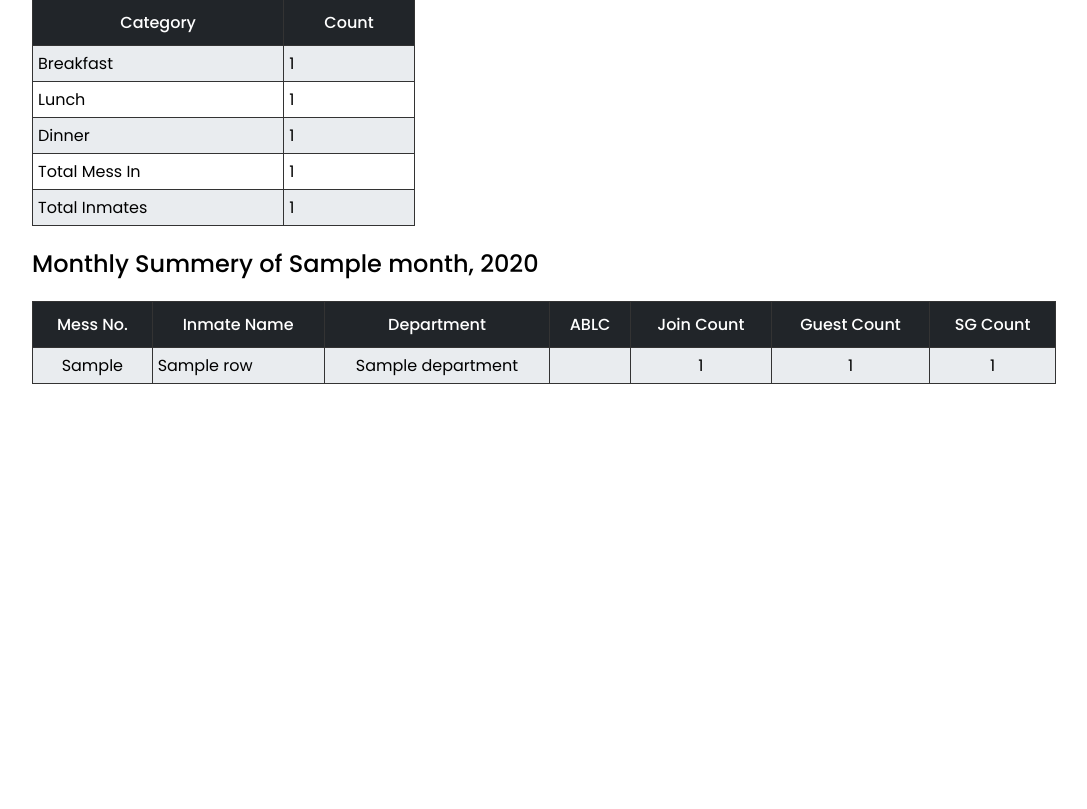
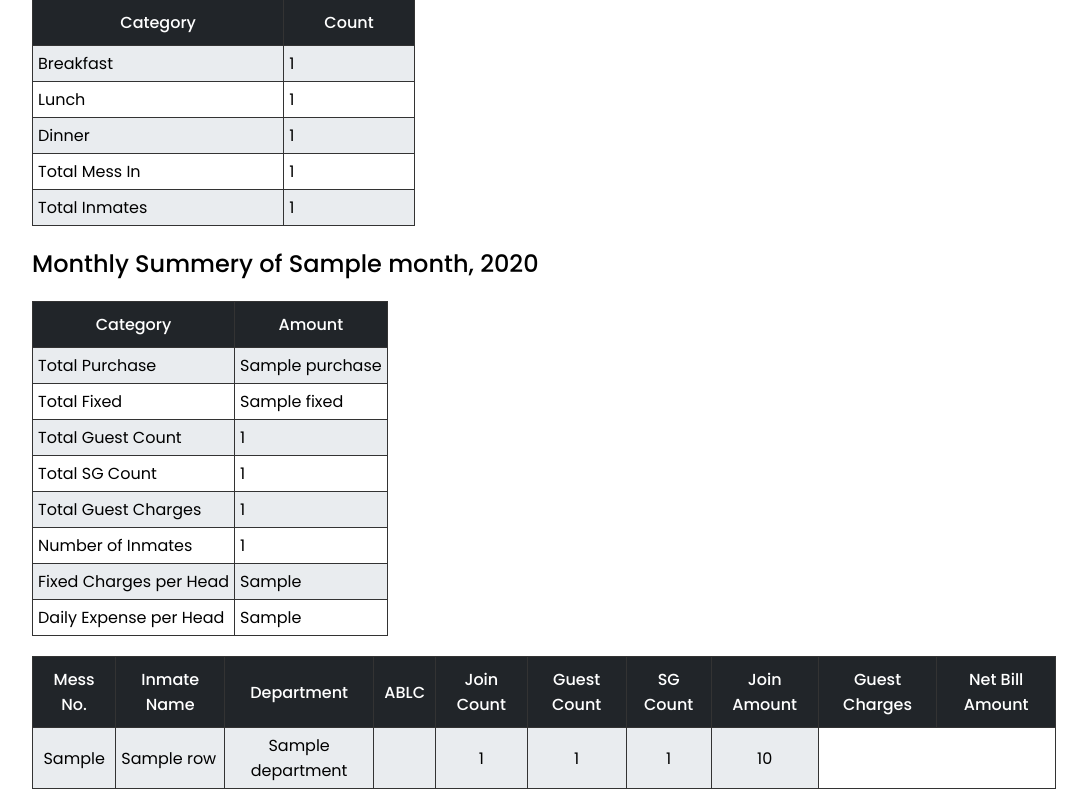
Before and after one commit to devadathsreelayam/mess_app_functional, a Flask app: template templates/summery.html in a window 1280 px wide. Shown: the part 252-1061 px from the top of the page, without its empty margins (96-1183 px from the left). Before the commit the page ends 636 px from the top, so only its background shows below. Run offline with Flask 3, Linux system fonts and the light colour scheme; the template is opened without the code that fills it: most values are stand-ins (such as "Sample title", 1, 10 or a date in 2020).

Commit message:
Unfinished: changes for monthly summery and bill calculation

```diff
--- a/main.py
+++ b/main.py
@@ -105,19 +105,37 @@ def monthly_summery():
         cursor = connection.cursor(pymysql.cursors.DictCursor)
 
         cursor.execute(queries.monthly_summery_query, (first_date, last_date))
+        result = cursor.fetchall()
 
-        result = cursor.fetchall()
+        cursor.execute('SELECT COUNT(*) AS count FROM inmates;')
+        inmate_count = int(cursor.fetchone()['count'])
+
+        expenses = db.get_total_expenses_of_month(month, int(year))
+        guest_count, sg_count = db.get_total_sg_and_guest(first_date, last_date)
+
         cursor.close()
         connection.close()
+
+        daily_count = db.get_today_count()
+
+        monthly_expenses = {
+            'fixed': expenses[0],
+            'purchase': expenses[1],
+            'guest_count': guest_count,
+            'sg_count': sg_count,
+            'total_guest_pay': 30 * (guest_count + sg_count),
+            'inmate_count': inmate_count,
+            'fixed_charge_per_head': (30 * (guest_count + sg_count)) / inmate_count,
+            'daily_expense_per_head': (expenses[1] - (30 * (guest_count + sg_count))) / inmate_count,
+        }
 
         monthly_report = {
             'month': month,
             'year': year,
             'result': result
         }
-        daily_count = db.get_today_count()
 
-        return render_template('summery.html', monthly_summery=monthly_report, daily_count=daily_count)
+        return render_template('summery.html', monthly_summery=monthly_report, monthly_expenses=monthly_expenses, daily_count=daily_count)
     else:
         return jsonify({'error': 'Month and year are required for month-based requests'}), 400
 
--- a/templates/summery.html
+++ b/templates/summery.html
@@ -92,6 +92,48 @@
     {% if monthly_summery %}
     <section class="monthly-summery" id="monthly-summery">
         <h1>Monthly Summery of {{ monthly_summery['month'] }}, {{ monthly_summery['year'] }}</h1>
+
+        {% if monthly_expenses %}
+        <table style="margin: 20px 0;">
+            <tr>
+                <th>Category</th>
+                <th>Amount</th>
+            </tr>
+            <tr>
+                <td>Total Purchase</td>
+                <td>{{ monthly_expenses['purchase'] }}</td>
+            </tr>
+            <tr>
+                <td>Total Fixed</td>
+                <td>{{ monthly_expenses['fixed'] }}</td>
+            </tr>
+            <tr>
+                <td>Total Guest Count</td>
+                <td>{{ monthly_expenses['guest_count'] }}</td>
+            </tr>
+            <tr>
+                <td>Total SG Count</td>
+                <td>{{ monthly_expenses['sg_count'] }}</td>
+            </tr>
+            <tr>
+                <td>Total Guest Charges</td>
+                <td>{{ monthly_expenses['total_guest_pay'] }}</td>
+            </tr>
+            <tr>
+                <td>Number of Inmates</td>
+                <td>{{ monthly_expenses['inmate_count'] }}</td>
+            </tr>
+            <tr>
+                <td>Fixed Charges per Head</td>
+                <td>{{ monthly_expenses['fixed_charge_per_head'] }}</td>
+            </tr>
+            <tr>
+                <td>Daily Expense per Head</td>
+                <td>{{ monthly_expenses['daily_expense_per_head'] }}</td>
+            </tr>
+        </table>
+        {% endif %}
+
         <div class="overflow-x">
             <table id="monthly">
                 <tr>
@@ -102,6 +144,9 @@
                     <th>Join Count</th>
                     <th>Guest Count</th>
                     <th>SG Count</th>
+                    <th>Join Amount</th>
+                    <th>Guest Charges</th>
+                    <th>Net Bill Amount</th>
                 </tr>
 
                 {% for row in monthly_summery['result'] %}
@@ -113,6 +158,7 @@
                     <td>{{ row['join_count'] }}</td>
                     <td>{{ row['guest_count'] }}</td>
                     <td>{{ row['sg_count'] }}</td>
+                    <td>{{ row['join_count'] * monthly_expenses['daily_expense_per_head'] }}</td>
                 </tr>
                 {% endfor %}
             </table>
```
Also changed, not shown: database.py (+24 -1 lines).
